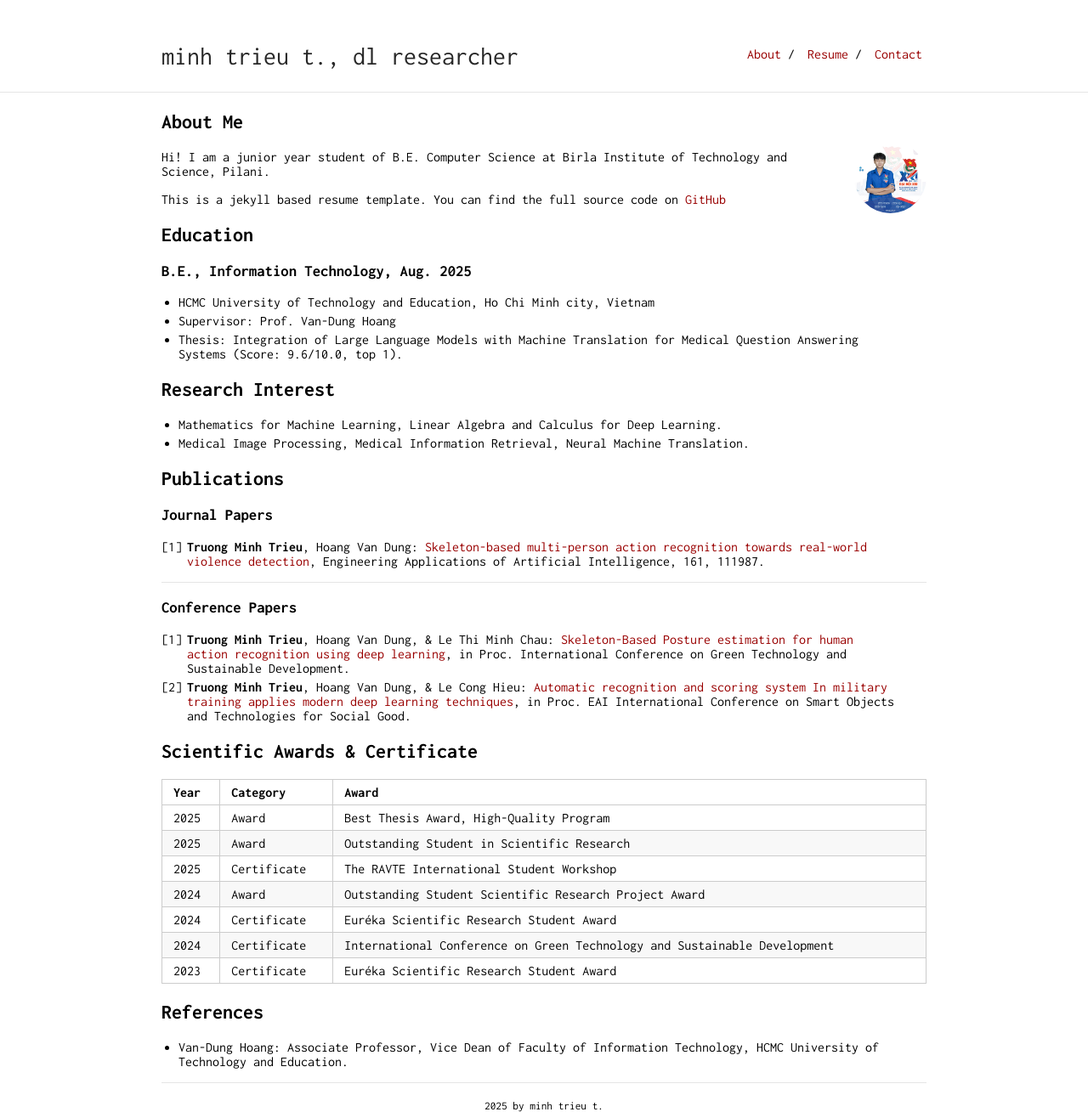
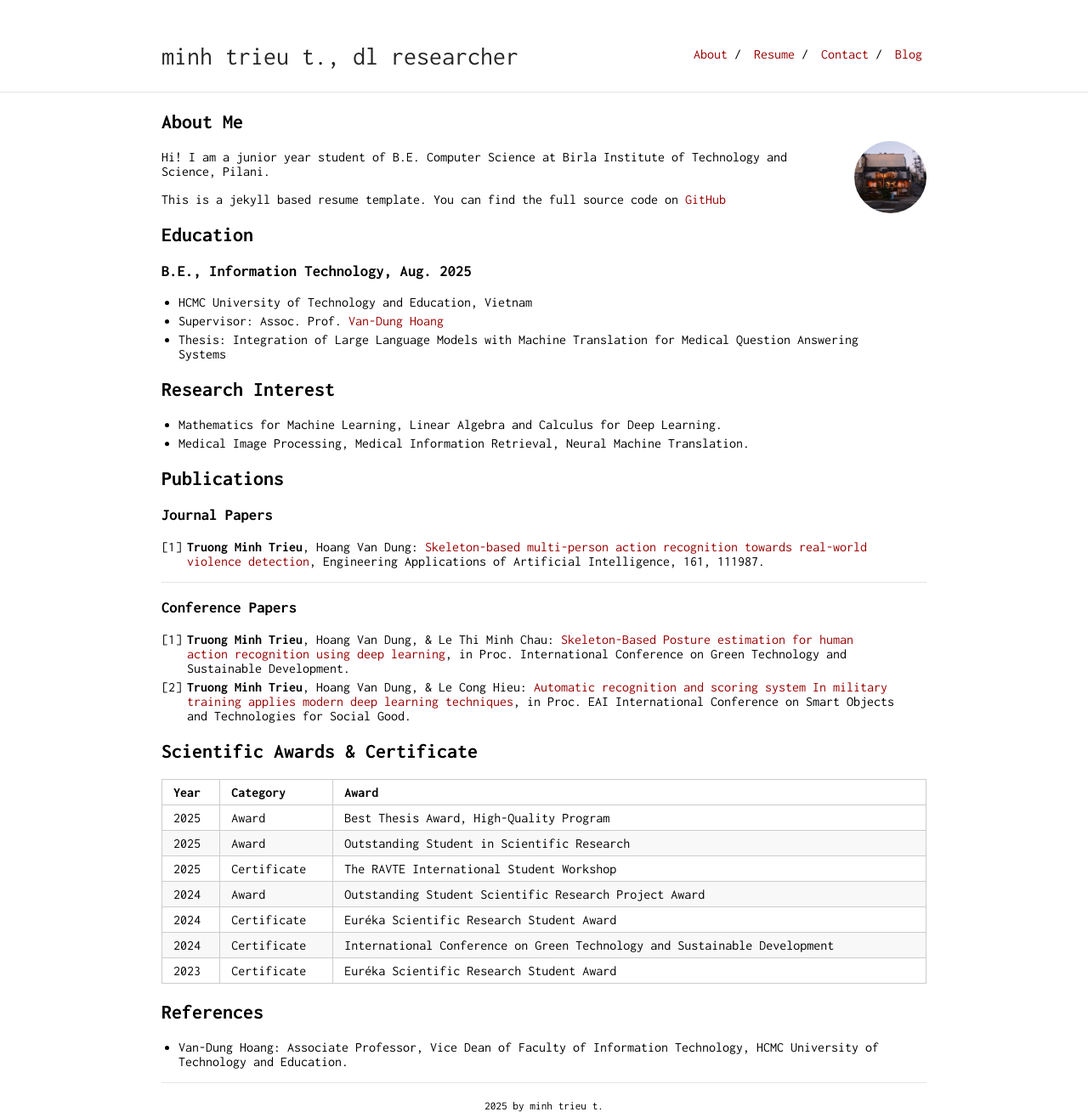
Before and after one commit to mtrvn/trieutrg, a Jekyll site: the page built from index.md, in a window 1280 px wide. Shown: the whole page at 85% size. Built offline with Jekyll 4.4.1, drawn with Linux system fonts in a browser that asks for light colours; our own code applies the rules of GitHub Pages for plain Markdown files.

Commit message:
dev #v13: (cont.) update page content

```diff
--- a/_config.yml
+++ b/_config.yml
@@ -22,3 +22,5 @@ nav:
    link: "resume.pdf"
  - name: "Contact"
    link: "contact"
+ - name: "Blog"
+   link: "https://ankitsultana.com/researcher/"
--- a/index.md
+++ b/index.md
@@ -4,7 +4,7 @@ layout: default
 
 ## About Me
 
-<img class="profile-picture" src="minhtrieu.jpg">
+<img class="profile-picture" src="favicon.jpg">
 
 Hi! I am a junior year student of B.E. Computer Science at Birla Institute of Technology and Science, Pilani.
 
@@ -12,9 +12,9 @@ This is a jekyll based resume template. You can find the full source code on [Gi
 
 ## Education
 ### B.E., Information Technology, Aug. 2025
-- HCMC University of Technology and Education, Ho Chi Minh city, Vietnam
-- Supervisor: Prof. Van-Dung Hoang
-- Thesis: Integration of Large Language Models with Machine Translation for Medical Question Answering Systems (Score: 9.6/10.0, top 1).
+- HCMC University of Technology and Education, Vietnam
+- Supervisor: Assoc. Prof. [Van-Dung Hoang](https://scholar.google.com/citations?user=MeZq_d4AAAAJ&hl=vi&oi=ao)
+- Thesis: Integration of Large Language Models with Machine Translation for Medical Question Answering Systems
 
 ## Research Interest
 
```
